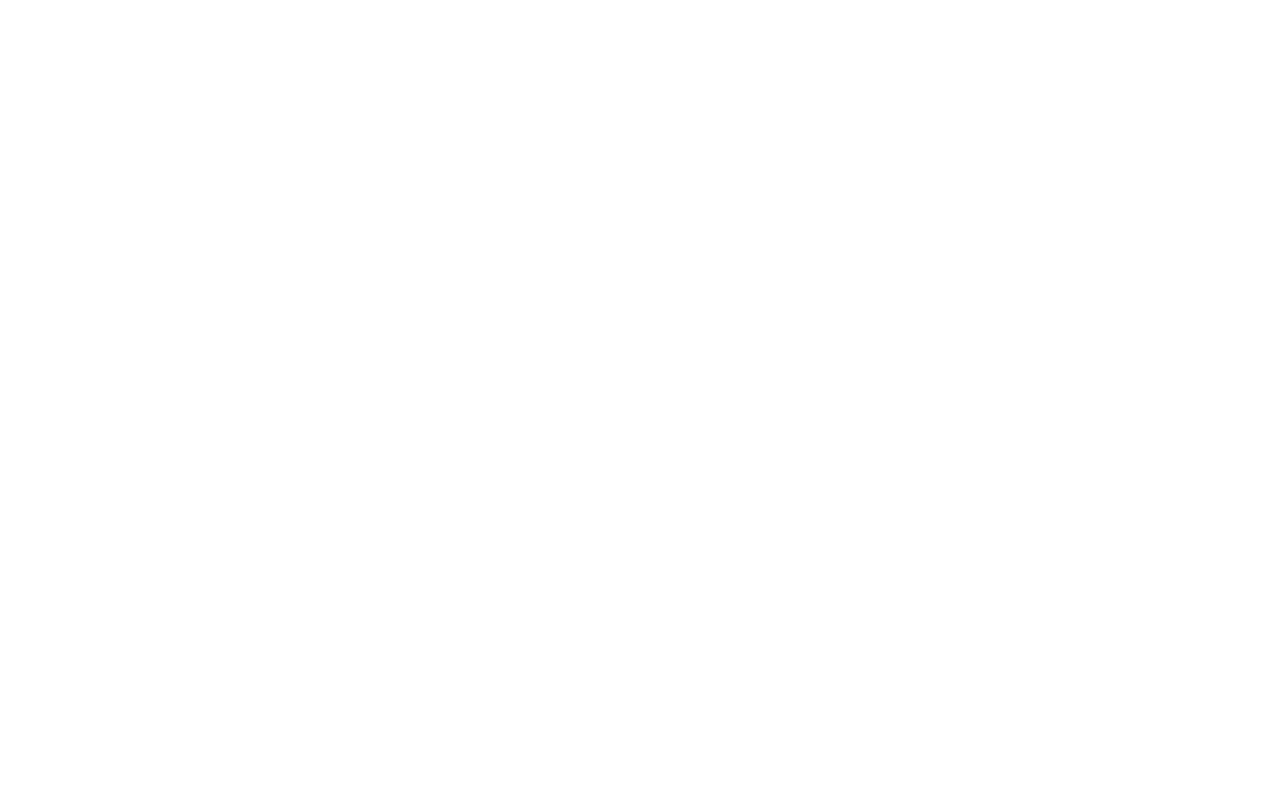
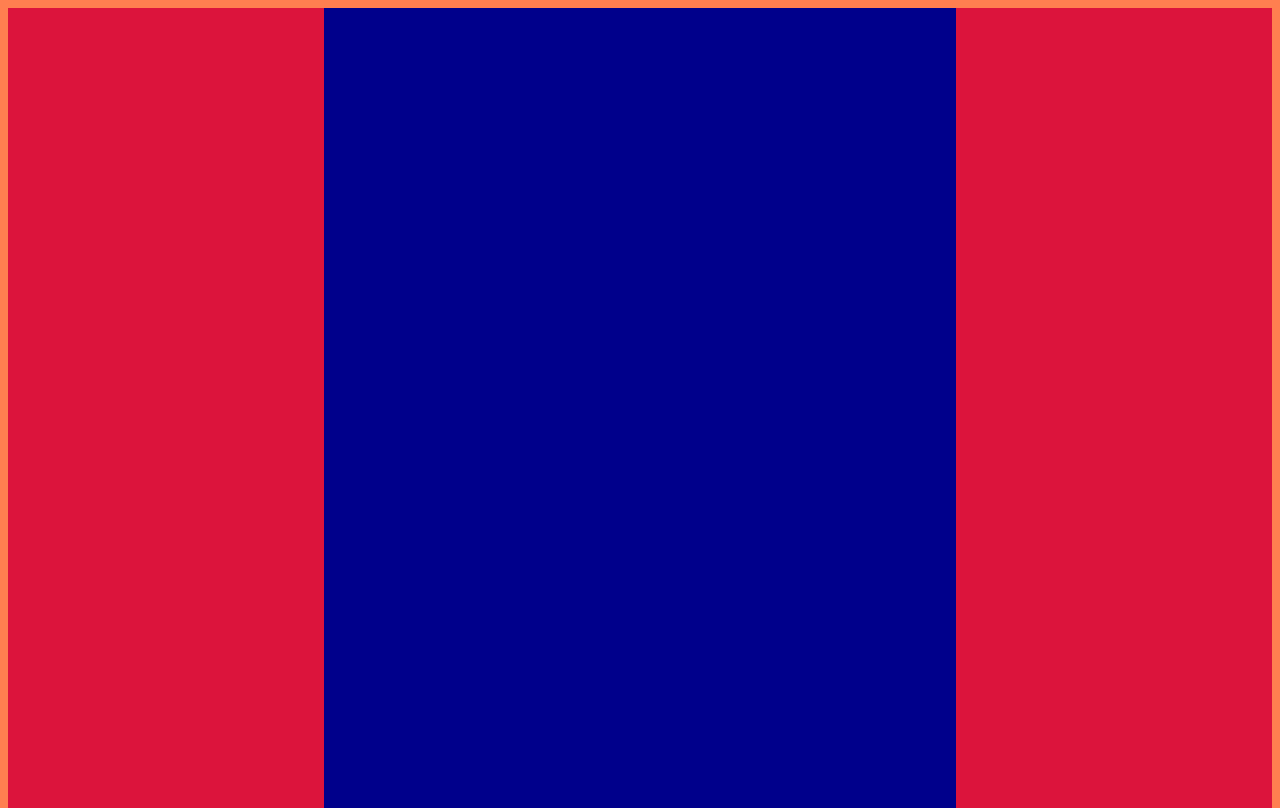
Before and after one commit to LavenderLemonade/recipe-site-project, a plain HTML site: page index.html in a window 1280 px wide. Drawn offline with Linux system fonts and the light colour scheme.

Commit message:
more commit

```diff
--- a/index.html
+++ b/index.html
@@ -2,11 +2,24 @@
 <html lang="en">
 <head>
     <meta charset="UTF-8">
+    <link rel = "stylesheet" href = "styles.css">
     <meta http-equiv="X-UA-Compatible" content="IE=edge">
     <meta name="viewport" content="width=device-width, initial-scale=1.0">
     <title>Document</title>
 </head>
 <body>
 
+    <div class = "container">
+        <div class = "middle-strip">
+
+
+        </div>
+
+
+
+
+
+    </div>
+
 </body>
 </html>
--- a/styles.css
+++ b/styles.css
@@ -0,0 +1,22 @@
+html, body
+{
+    height: 100%;
+    background-color: coral;
+}
+
+.container
+{
+    display: flex;
+    height: 100%;
+    justify-content: center;
+    background-color: crimson;
+}
+
+.middle-strip
+{
+    display: flex;
+    height: 100%;
+    width: 50%;
+    background-color:darkblue;
+
+}
```
